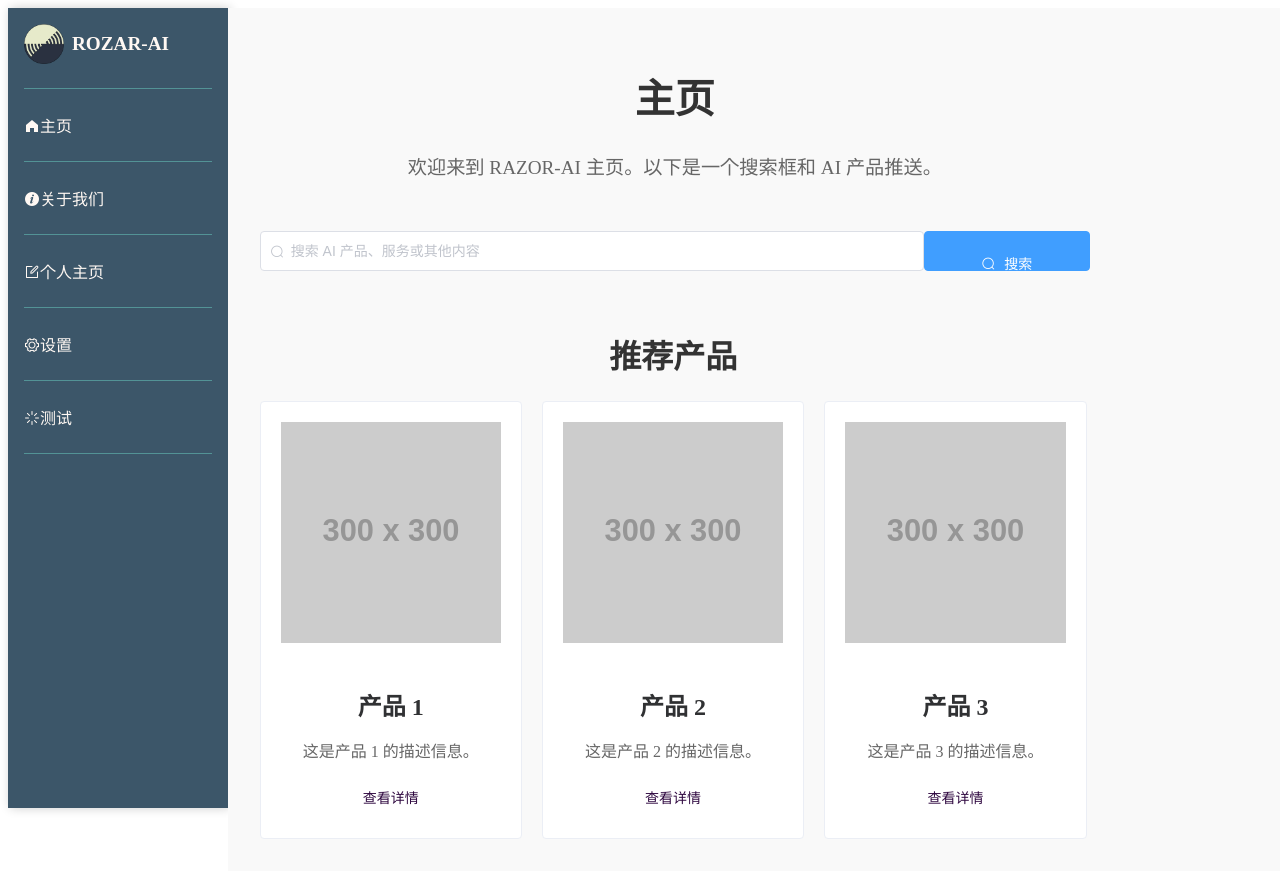
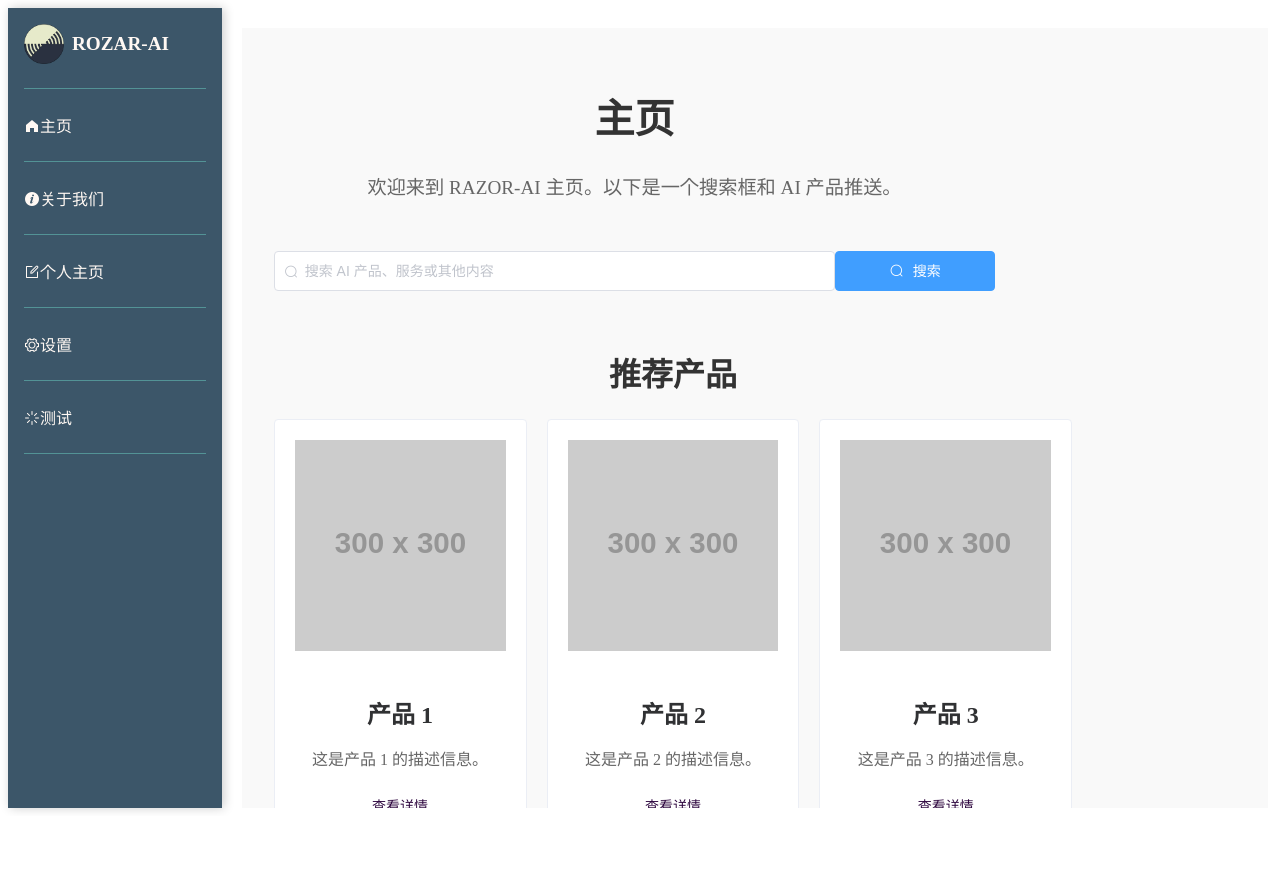
Before and after one commit to Nolonlearner/RAZOR-AI--Frontend, a Vue app: page / in a window 1280 px wide. After the commit the page ends 816 px from the top, so only its background shows below. Built offline with nearby package versions, Linux system fonts and the light colour scheme.

Commit message:
2024-8-24

```diff
--- a/src/layouts/defaultLayout.vue
+++ b/src/layouts/defaultLayout.vue
@@ -30,9 +30,9 @@
     </aside>
 
     <!-- 右侧内容区域 -->
-    <main>
+    <el-main>
       <router-view></router-view>
-    </main>
+    </el-main>
   </div>
 </template>
 
--- a/src/views/HomePage.vue
+++ b/src/views/HomePage.vue
@@ -2,7 +2,7 @@
   <div class="home-page">
     <!-- 页头部分 -->
     <el-row class="header" justify="center">
-      <el-col :span="20">
+      <el-col :span="18">
         <h1>主页</h1>
         <p>欢迎来到 RAZOR-AI 主页。以下是一个搜索框和 AI 产品推送。</p>
       </el-col>
@@ -10,7 +10,7 @@
 
     <!-- 搜索框 -->
     <el-row class="search-section" justify="center">
-      <el-col :span="16">
+      <el-col :span="14">
         <el-input
           v-model="searchQuery"
           placeholder="搜索 AI 产品、服务或其他内容"
@@ -114,7 +114,7 @@ export default {
   .el-button {
     width: 100%;
     height: 40px;
-    line-height: 40px;
+    line-height: 10px;
   }
 }
 
```
